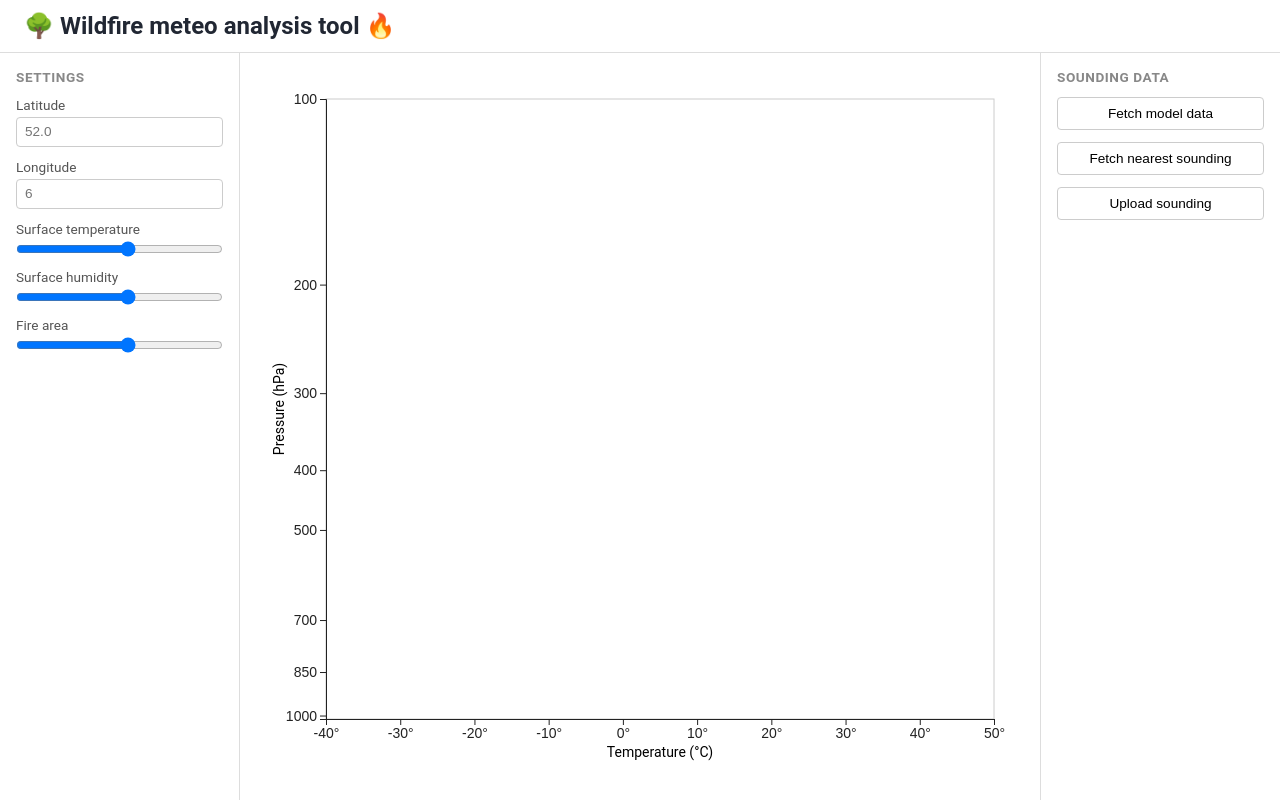
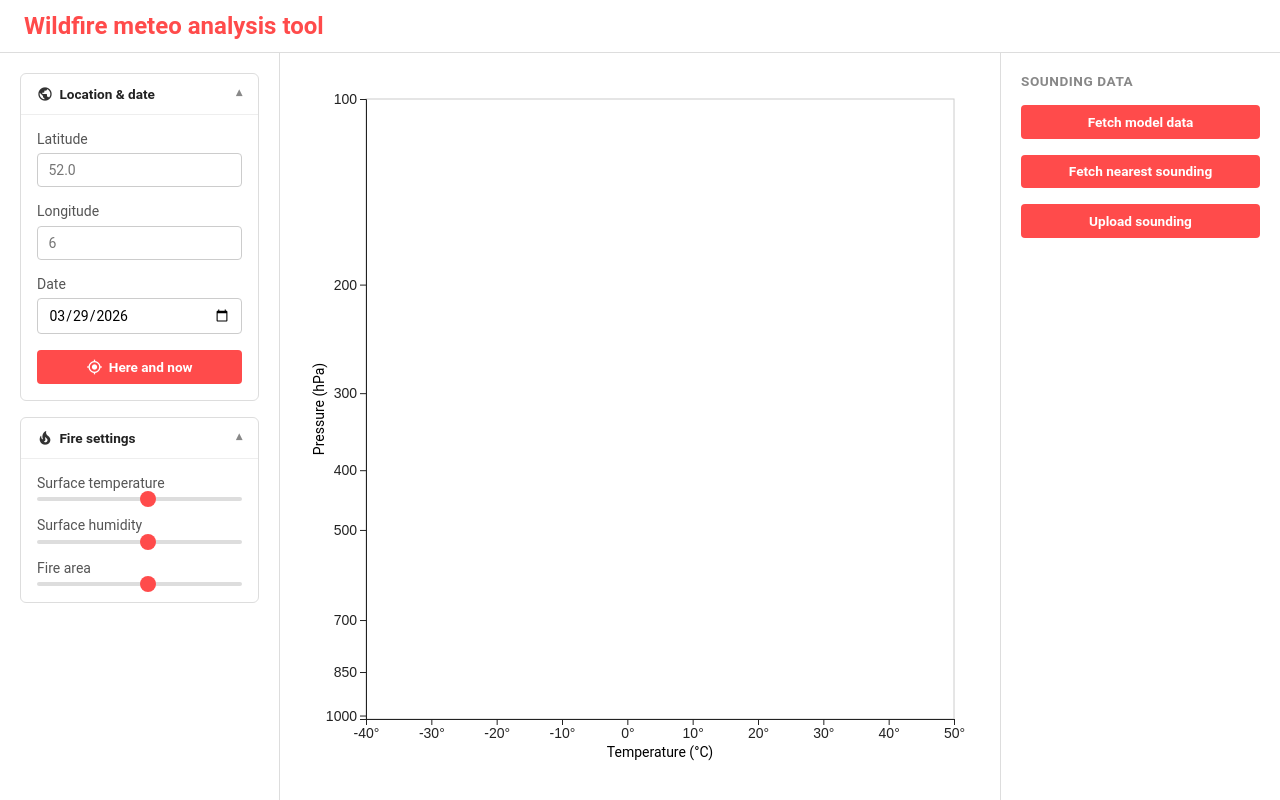
Before and after one commit to bartvstratum/wildfire-meteo, a plain HTML site: page web/index.html in a window 1280 px wide. Drawn offline with nearby package versions, Linux system fonts and the light colour scheme; no server answers.

Commit message:
Bit of styling for more modern (streamlit-clone) look.

```diff
--- a/web/index.html
+++ b/web/index.html
@@ -23,16 +23,19 @@
         <meta name="viewport" content="width=device-width, initial-scale=1">
         <title>Wildfire meteo analysis tool</title>
         <link rel="stylesheet" href="https://fonts.googleapis.com/css2?family=Inter:wght@400;600&display=swap">
+        <link rel="stylesheet" href="https://fonts.googleapis.com/icon?family=Material+Icons">
         <link rel="stylesheet" href="style.css">
         <script src="https://d3js.org/d3.v7.min.js"></script>
     </head>
 
     <body>
 
-        <header>🌳 Wildfire meteo analysis tool 🔥</header>
+        <header>Wildfire meteo analysis tool</header>
         <main>
             <aside class="sidebar left">
-                <h3>Settings</h3>
+                <details class="section" open>
+                    <summary><span class="material-icons">public</span> Location &amp; date</summary>
+                    <div class="section-body">
                         <label>
                             Latitude
                             <input type="text" placeholder="52.0">
@@ -41,6 +44,19 @@
                             Longitude
                             <input type="text" placeholder="6">
                         </label>
+                        <label>
+                            Date
+                            <input type="date" value="2026-03-29">
+                        </label>
+                        <button>
+                            <span class="material-icons">my_location</span> Here and now
+                        </button>
+                    </div>
+                </details>
+
+                <details class="section" open>
+                    <summary><span class="material-icons">local_fire_department</span> Fire settings</summary>
+                    <div class="section-body">
                         <label>
                             Surface temperature
                             <input type="range" min="-10" max="45" value="20">
@@ -53,6 +69,8 @@
                             Fire area
                             <input type="range" min="-10" max="45" value="20">
                         </label>
+                    </div>
+                </details>
             </aside>
 
             <section class="plot">
--- a/web/style.css
+++ b/web/style.css
@@ -34,7 +34,7 @@ header {
     padding: 0.75rem 1.5rem;
     font-weight: 600;
     font-size: 1.5rem;
-    color: #212733;
+    color: #ff4b4b;
     background: #fff;
     border-bottom: 1px solid #ddd;
     max-width: 1600px;
@@ -52,15 +52,15 @@ main {
 }
 
 .sidebar {
-    width: 240px;
+    width: 280px;
     flex-shrink: 0;
-    padding: 1rem;
+    padding: 1.25rem;
     background: #fff;
     border-right: 1px solid #ddd;
     overflow-y: auto;
     display: flex;
     flex-direction: column;
-    gap: 0.75rem;
+    gap: 1rem;
 }
 
 .sidebar.right {
@@ -79,29 +79,132 @@ main {
 .sidebar label {
     display: flex;
     flex-direction: column;
-    gap: 0.25rem;
-    font-size: 0.85rem;
+    gap: 0.4rem;
+    font-size: 0.875rem;
     color: #555;
 }
 
-.sidebar input[type="text"] {
-    padding: 0.4rem 0.5rem;
+.sidebar input[type="text"],
+.sidebar input[type="date"] {
+    padding: 0.5rem 0.65rem;
     border: 1px solid #ccc;
     border-radius: 4px;
-    font-size: 0.85rem;
+    font-size: 0.875rem;
+    font-family: inherit;
+    width: 100%;
+}
+
+.sidebar input[type="range"] {
+    -webkit-appearance: none;
+    appearance: none;
+    width: 100%;
+    height: 4px;
+    border-radius: 2px;
+    background: #ddd;
+    outline: none;
+    cursor: pointer;
+}
+
+.sidebar input[type="range"]::-webkit-slider-thumb {
+    -webkit-appearance: none;
+    width: 16px;
+    height: 16px;
+    border-radius: 50%;
+    background: #ff4b4b;
+    cursor: pointer;
+    transition: transform 0.1s;
+}
+
+.sidebar input[type="range"]::-webkit-slider-thumb:hover {
+    transform: scale(1.2);
+}
+
+.sidebar input[type="range"]::-moz-range-thumb {
+    width: 16px;
+    height: 16px;
+    border: none;
+    border-radius: 50%;
+    background: #ff4b4b;
+    cursor: pointer;
+}
+
+.sidebar input[type="range"]::-moz-range-progress {
+    background: #ff4b4b;
+    height: 4px;
+    border-radius: 2px;
 }
 
 .sidebar button {
-    padding: 0.5rem 0.75rem;
-    border: 1px solid #ccc;
+    display: flex;
+    align-items: center;
+    justify-content: center;
+    gap: 0.4rem;
+    width: 100%;
+    padding: 0.55rem 0.75rem;
+    border: none;
     border-radius: 4px;
-    background: #fff;
+    background: #ff4b4b;
+    color: #fff;
     font-size: 0.85rem;
+    font-weight: 600;
+    font-family: inherit;
     cursor: pointer;
+    transition: background 0.15s;
 }
 
 .sidebar button:hover {
-    background: #f0f0f0;
+    background: #e03030;
+}
+
+.sidebar button .material-icons {
+    font-size: 1rem;
+}
+
+/* ── Collapsible sections ────────────────────────────── */
+.section {
+    border: 1px solid #ddd;
+    border-radius: 6px;
+    background: #fff;
+    overflow: hidden;
+}
+
+.section summary {
+    padding: 0.75rem 1rem;
+    font-size: 0.85rem;
+    font-weight: 600;
+    cursor: pointer;
+    list-style: none;
+    display: flex;
+    align-items: center;
+    gap: 0.4rem;
+    user-select: none;
+}
+
+.section summary .material-icons {
+    font-size: 1rem;
+    color: #333;
+}
+
+.section summary::-webkit-details-marker { display: none; }
+
+.section summary::after {
+    content: '▾';
+    margin-left: auto;
+    font-size: 0.75rem;
+    color: #888;
+    transition: transform 0.15s;
+}
+
+.section[open] summary::after {
+    transform: rotate(-180deg);
+}
+
+.section-body {
+    padding: 1rem;
+    display: flex;
+    flex-direction: column;
+    gap: 1rem;
+    border-top: 1px solid #eee;
 }
 
 .plot {
```
Lines whose indentation alone changed are shown as unchanged.
